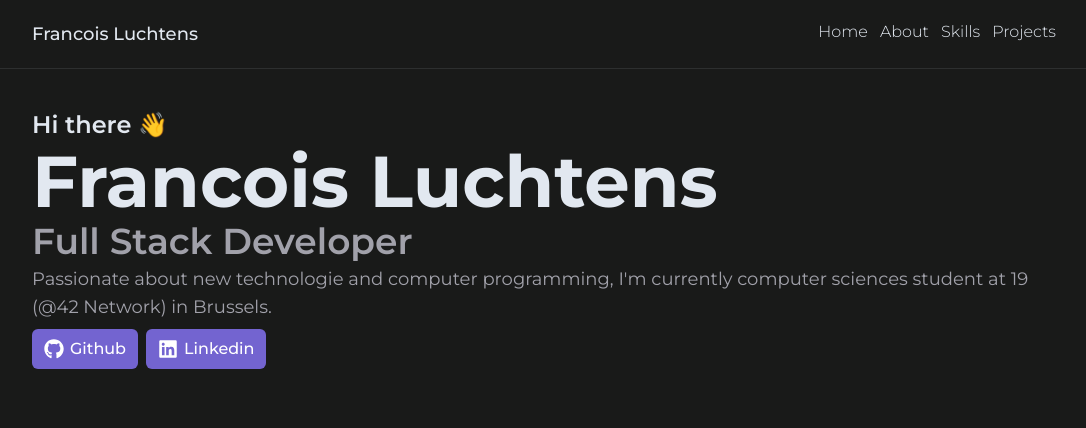
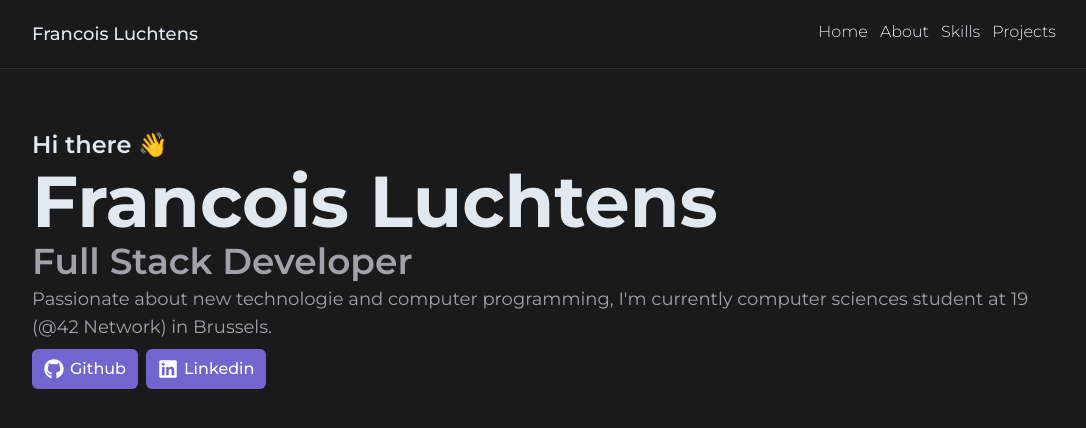
Before and after one commit to fluchtens/fluchtens, a Next.js app in the folder fluchtens/: page / in a window 1280 px wide. Shown: the top 428 px of the page, without its empty margins (96-1182 px from the left). Built offline with nearby package versions, Linux system fonts and the light colour scheme.

Commit message:
fix padding

```diff
--- a/fluchtens/src/app/page.tsx
+++ b/fluchtens/src/app/page.tsx
@@ -31,8 +31,10 @@ const About = () => {
 
 export default function Home() {
   return (
-    <main className="max-w-screen-lg m-auto flex-col flex justify-center items-center gap-20">
-      <About />
+    <main className="px-4 py-5">
+      <div className="max-w-screen-lg m-auto flex flex-col justify-center items-center gap-20">
+        <About />
+      </div>
     </main>
   );
 }
--- a/fluchtens/src/components/layouts/Header.tsx
+++ b/fluchtens/src/components/layouts/Header.tsx
@@ -2,7 +2,7 @@ import Link from "next/link";
 
 export const Header = () => {
   return (
-    <header className="px-3 py-5 border-b border-slate-200 border-opacity-10">
+    <header className="px-4 py-5 border-b border-slate-200 border-opacity-10">
       <div className="max-w-screen-lg m-auto flex justify-between">
         <Link href="/">
           <h1 className="text-lg font-medium">Francois Luchtens</h1>
```
